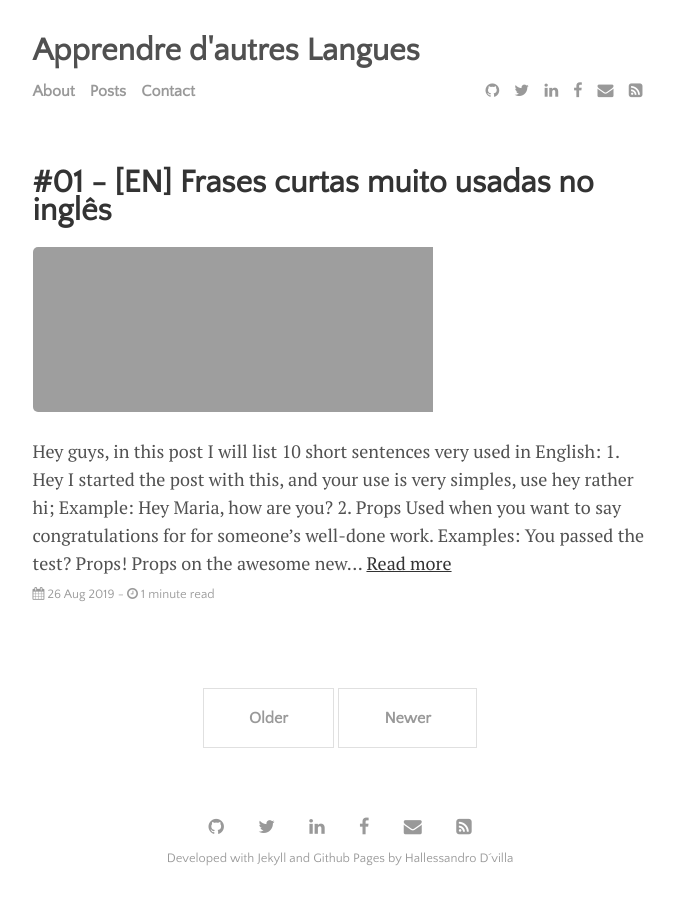
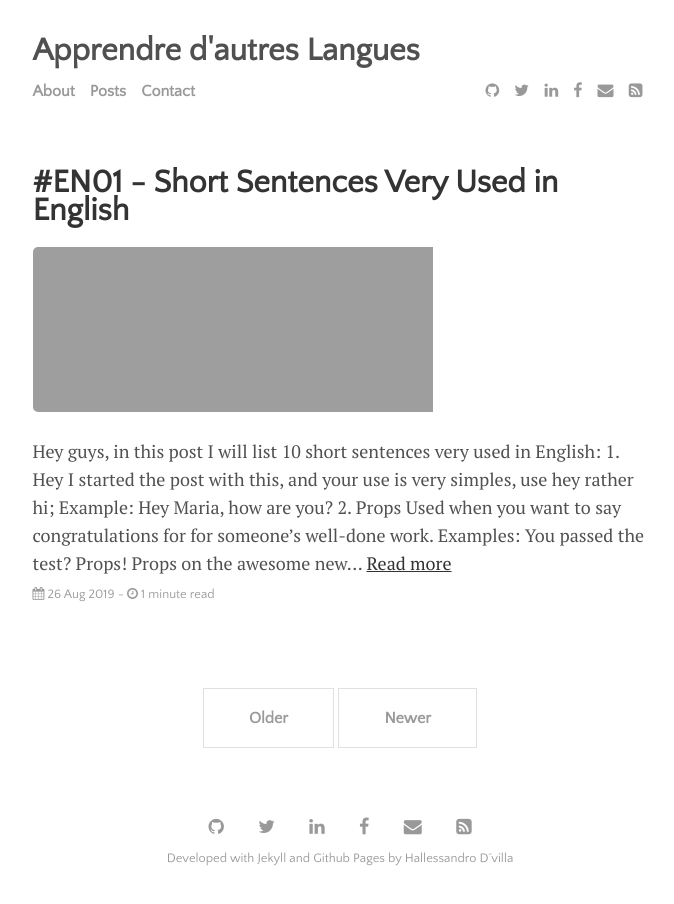
Before and after one commit to Hallessandro/learning-new-languages, a Jekyll site: the page built from index.html, in a window 1280 px wide. Shown: the whole page, without its empty margins (300-974 px from the left). Built offline with Jekyll 4.4.1, drawn with Linux system fonts in a browser that asks for light colours; the list of posts is cut into pages by our own code.

Commit message:
Add first post

```diff
--- a/_posts/2019-08-26-array_concat.md
+++ b/_posts/2019-08-26-array_concat.md
@@ -1,6 +1,6 @@
 ---
 layout: post
-title: "#01 - [EN] Frases curtas muito usadas no inglês"
+title: "#EN01 - Short Sentences Very Used in English"
 author: "Hallessandro D´villa"
 categories: english
 tags: [english]
```
